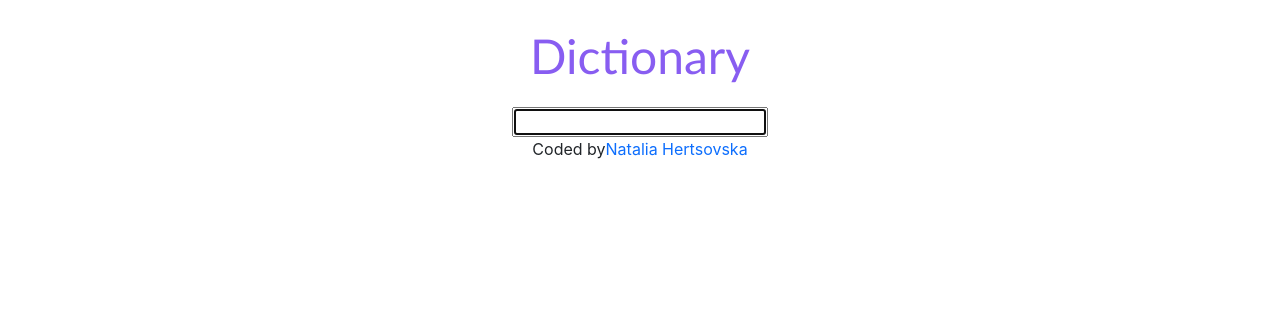
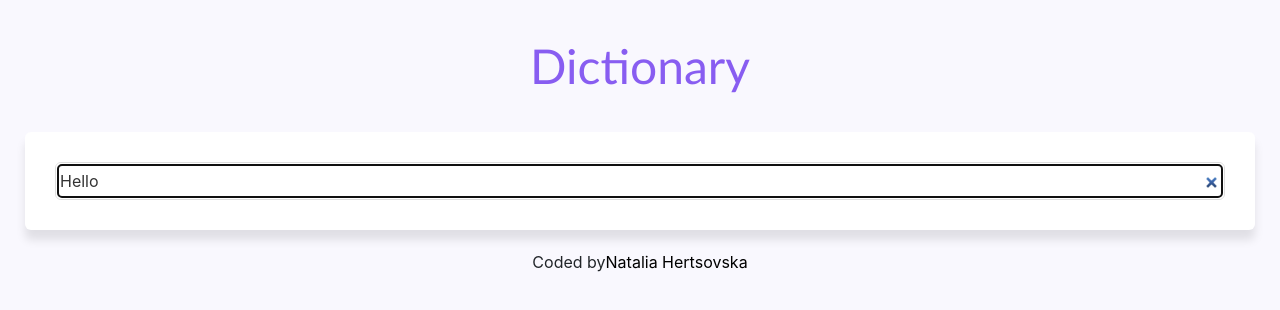
Before and after one commit to NatMorrigan/dictionary-app, a React (Create React App) app: page / in a window 1280 px wide. Shown: the top 310 px of the page. Built offline with nearby package versions, Linux system fonts and the light colour scheme; no server answers.

Commit message:
added styling to each element

```diff
--- a/src/App.css
+++ b/src/App.css
@@ -8,3 +8,20 @@ header {
     font-family: 'Gill Sans', 'Gill Sans MT', Calibri, 'Trebuchet MS', sans-serif;
 
 }
+
+
+body {
+    background-color: #f9f8fe;
+}
+a {
+    color: black;
+}
+
+.App-header {
+    margin: 30px 0;
+}
+
+.App-footer {
+    text-align: center;
+    margin: 30px 30px;
+}
--- a/src/App.js
+++ b/src/App.js
@@ -9,9 +9,9 @@ function App() {
         Dictionary
       </header>
       <main>
-        <Dictionary />
+        <Dictionary defaultKeyword ="Hello" />
       </main>
-      <footer className="Footer d-flex justify-content-center"> Coded by <a className="GitLink text-decoration-none" href="https://github.com/NatMorrigan/dictionary-app" target="_blank"> Natalia Hertsovska</a>
+      <footer className="Footer d-flex justify-content-center"> Coded by  {""}<a className="GitLink text-decoration-none" href="https://github.com/NatMorrigan/dictionary-app" target="_blank"> Natalia Hertsovska</a>
        </footer>
     </div>
   );
--- a/src/Dictionary.css
+++ b/src/Dictionary.css
@@ -1,3 +1,18 @@
 body {
     margin: 20px 25px;
 }
+
+.Dictionary section {
+    background-color: white;
+    padding: 30px;
+    border-radius: 6px;
+    margin: 20px 0;
+    box-shadow: 0px 10px 10px rgba(0 0 0 / 10% );
+}
+.Dictionary input {
+    width: 100%;
+    padding: 6px 4px;
+    border: 1px solid #ddd;
+    border-radius: 6px;
+    color: #333;
+}
--- a/src/Dictionary.js
+++ b/src/Dictionary.js
@@ -5,30 +5,51 @@ import "./Dictionary.css";
 
 
 
-export default function Dictionary () {
-    let [keyword, setKeyword] = useState ("");
+export default function Dictionary (props) {
+    let [keyword, setKeyword] = useState (props.defaultKeyword);
     let [results, setResults] = useState (null);
+    let [loaded, setLoaded] = useState (false);
+
+
     function handleResponse(response){
         setResults(response.data[0]);
     }
 
-    function search (event){
-        event.preventDefault();
+    function search(){
         let apiUrl = `https://api.dictionaryapi.dev/api/v2/entries/en_US/${keyword}`;
         axios.get(apiUrl).then(handleResponse);
+    }
+
+    function handleSubmit (event){
+        event.preventDefault();
+        search();
+
     }
 
     function handleKeywordChange(event){
         setKeyword(event.target.value);
     }
 
-    return (
-        <div className="Dictionary">
-            <form  className="Search-form  d-flex justify-content-center"onSubmit={search}>
-                <input type="search" onChange={handleKeywordChange} autoFocus={true} />
-            </form>
-            <Results results={results} />
-        </div>
+    function load() {
+        setLoaded(true);
+        search();
+    }
 
-    );
+    if (loaded) {
+        return (
+            <div className="Dictionary">
+                <section>
+                <form  className="Search-form  d-flex justify-content-center"onSubmit={handleSubmit}>
+                    <input type="search" onChange={handleKeywordChange} autoFocus={true} defaultValue={props.defaultKeyword} />
+                </form>
+                </section>
+                <Results results={results} />
+            </div>
+        );
+    } else {
+        load();
+        return "Loading";
+    }
+
+
 }
--- /dev/null
+++ b/src/Meaning.css
@@ -0,0 +1,15 @@
+.Meaning .definition {
+
+}
+.Meaning h3 {
+font-size: 24px;
+line-height: 1.5;
+font-weight: bold;
+}
+
+.Meaning .example {
+    font-size: 13px;
+    opacity: 0.7;
+    font-style: italic;
+    margin-top: 10px;
+}
--- a/src/Meaning.js
+++ b/src/Meaning.js
@@ -1,5 +1,6 @@
 import React from "react";
 import Synonyms from "./Synonyms";
+import "./Meaning.css"
 
 
 
@@ -10,14 +11,14 @@ export default function (props) {
        {props.meaning.definitions.map(function(definition, index){
            return(
                <div key={index}>
-                <p>
-                    <strong> Definition:</strong>
+                <div className="definition">
                    {definition.definition}
-                   <br />
-                   <strong> Example: </strong>
-                   <em>{definition.example}</em>
+                </div>
+                <div className="example">
+                   {definition.example}
+                   </div>
                    <Synonyms synonyms={definition.synonyms} />
-                   </p>
+
                    </div>
            );
        })}
--- /dev/null
+++ b/src/Phonetic.css
@@ -0,0 +1,23 @@
+.Phonetic {
+    margin: 15px 0;
+}
+.Phonetic a {
+    border: 1px solid #ddd;
+    text-decoration: none;
+    padding: 10px 20px;
+    font-size: 12px;
+    font-weight: bold;
+    margin-right: 10px;
+    border-radius: 20px;
+    transition: all 150ms ease-in-out;
+}
+
+.Phonetic a:hover {
+    background-color: #885DF1;
+    color: white;
+}
+
+.Phonetic .text {
+    opacity: 0.5;
+    font-weight: bold;
+}
--- a/src/Phonetic.js
+++ b/src/Phonetic.js
@@ -1,4 +1,5 @@
 import React from "react";
+import "./Phonetic.css";
 
 export default function Phonetic(props) {
     return (
@@ -6,8 +7,8 @@ export default function Phonetic(props) {
             <a href={props.phonetic.audio} target="_blank">
                 Listen
             </a>
-            <br />
-            {props.phonetic.text}
+            <span className="text">
+            {props.phonetic.text} </span>
         </div>
     );
 }
--- /dev/null
+++ b/src/Results.css
@@ -0,0 +1,5 @@
+.Results h2 {
+    font-size: 36px;
+    font-weight: bold;
+    line-height: 1.5;
+}
--- a/src/Results.js
+++ b/src/Results.js
@@ -1,12 +1,14 @@
 import React from "react";
 import Meaning from "./Meaning";
 import Phonetic from "./Phonetic";
+import "./Results.css";
 
 
 export default function Results(props) {
     if (props.results) {
         return (
         <div className="Results">
+            <section>
             <h2>{props.results.word}</h2>
             {props.results.phonetics.map(function (phonetic, index) {
                 return (
@@ -15,11 +17,12 @@ export default function Results(props) {
 </div>
                 );
             })}
+            </section>
             {props.results.meanings.map(function(meaning, index) {
                  return (
-                 <div key={index}>
+                 <section key={index}>
                     <Meaning meaning={meaning} />
-                    </div>
+                    </section>
                  );
             })}
         </div>
--- /dev/null
+++ b/src/Synonyms.css
@@ -0,0 +1,9 @@
+.Synonyms {
+    margin: 20px 0 0;
+    padding: 0;
+}
+.Synonyms li {
+    display: inline-block;
+    padding-right: 15px;
+
+}
--- a/src/Synonyms.js
+++ b/src/Synonyms.js
@@ -1,4 +1,5 @@
 import React from "react";
+import "./Synonyms.css";
 
 export default function Synonyms(props){
     if (props.synonyms) {
```
